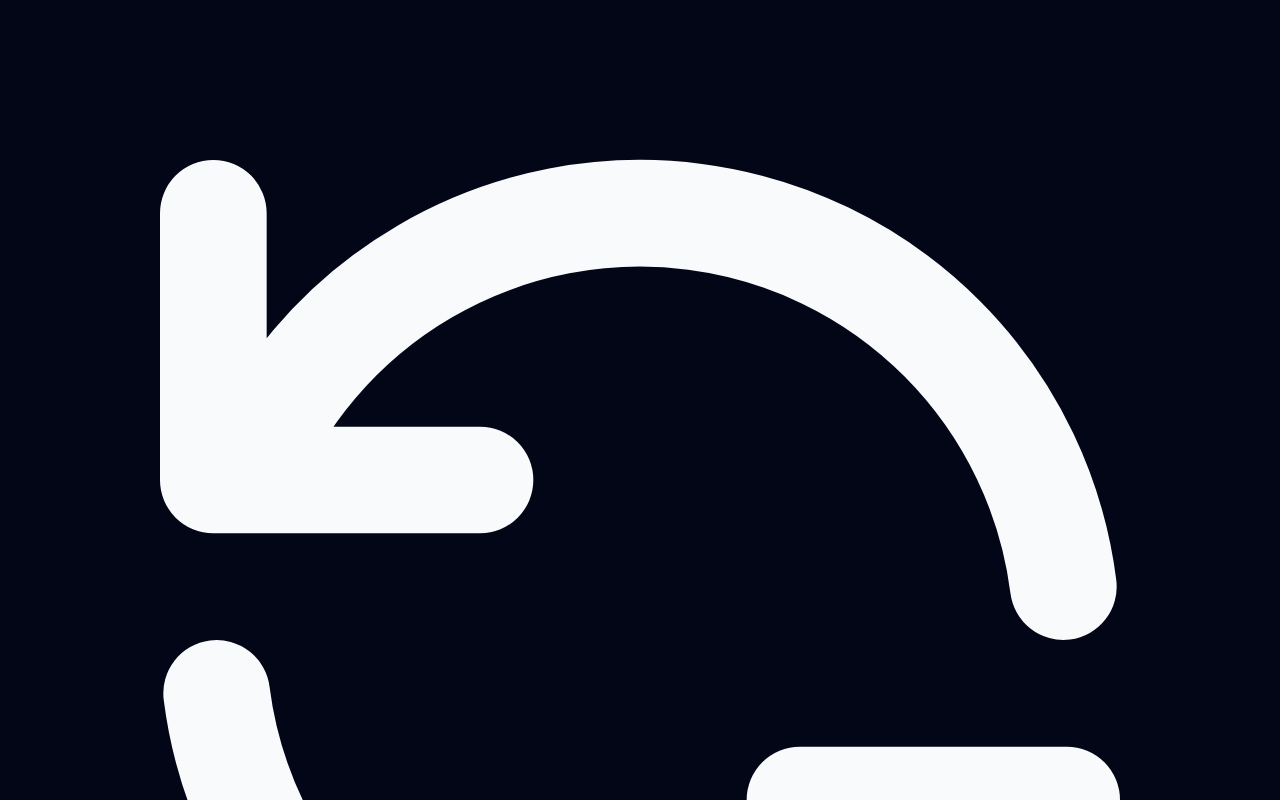
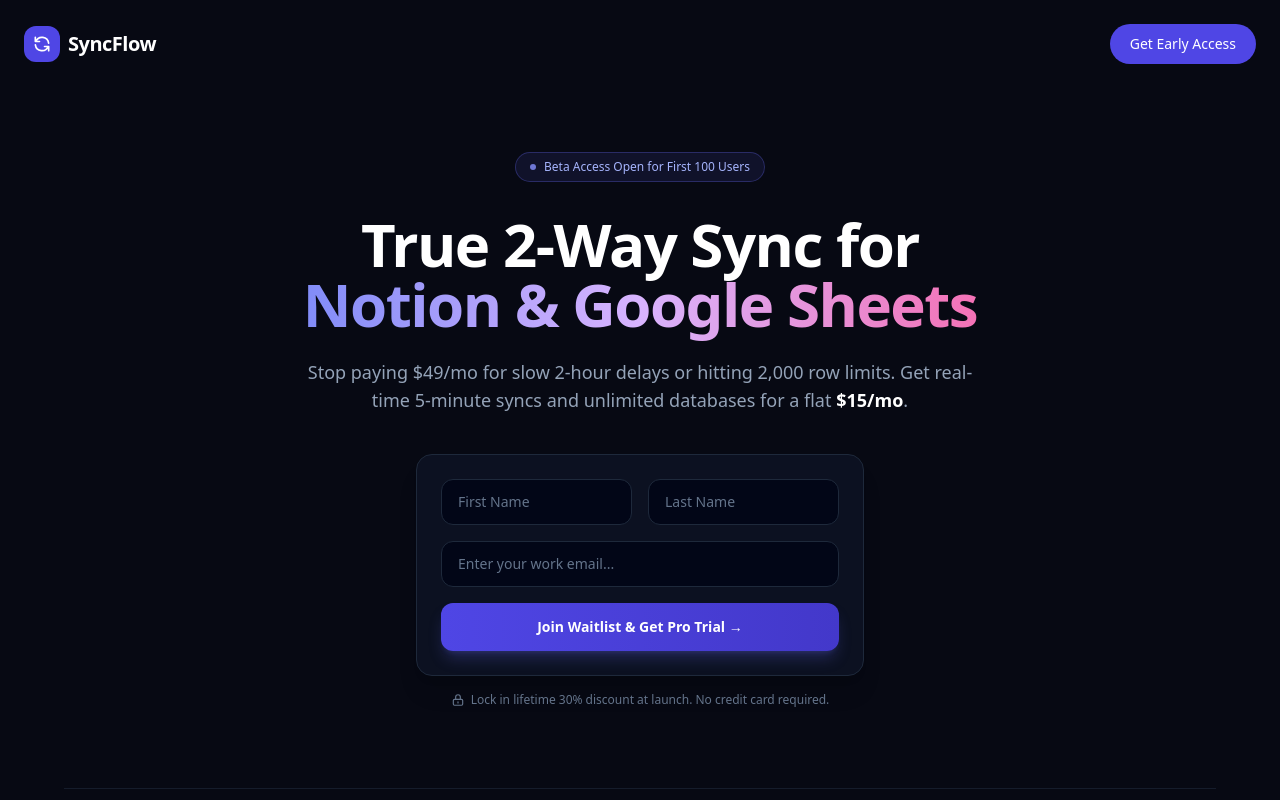
Before and after one commit to Surajansari/notion-sheets-sync, a Next.js app: page / in a window 1280 px wide. Shown: the top 800 px of the page. Built offline with nearby package versions, Linux system fonts and the light colour scheme.

Commit message:
fix: add missing tailwind.config.ts to trigger css build on Next.js

```diff
--- /dev/null
+++ b/tailwind.config.ts
@@ -0,0 +1,20 @@
+import type { Config } from "tailwindcss";
+
+const config: Config = {
+  content: [
+    "./src/pages/**/*.{js,ts,jsx,tsx,mdx}",
+    "./src/components/**/*.{js,ts,jsx,tsx,mdx}",
+    "./src/app/**/*.{js,ts,jsx,tsx,mdx}",
+  ],
+  theme: {
+    extend: {
+      colors: {
+        background: "var(--background)",
+        foreground: "var(--foreground)",
+      },
+    },
+  },
+  plugins: [],
+};
+
+export default config;
```
